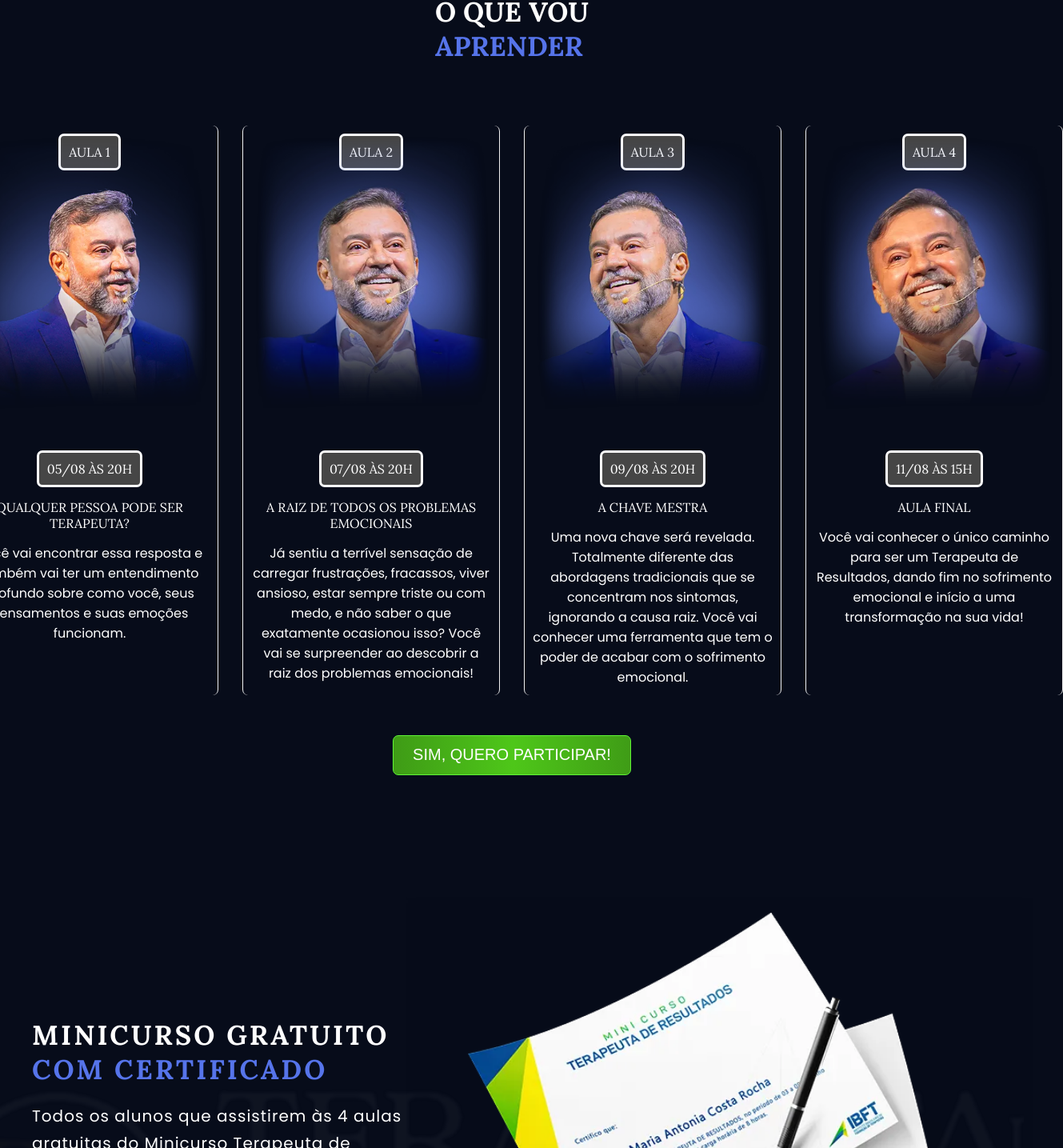
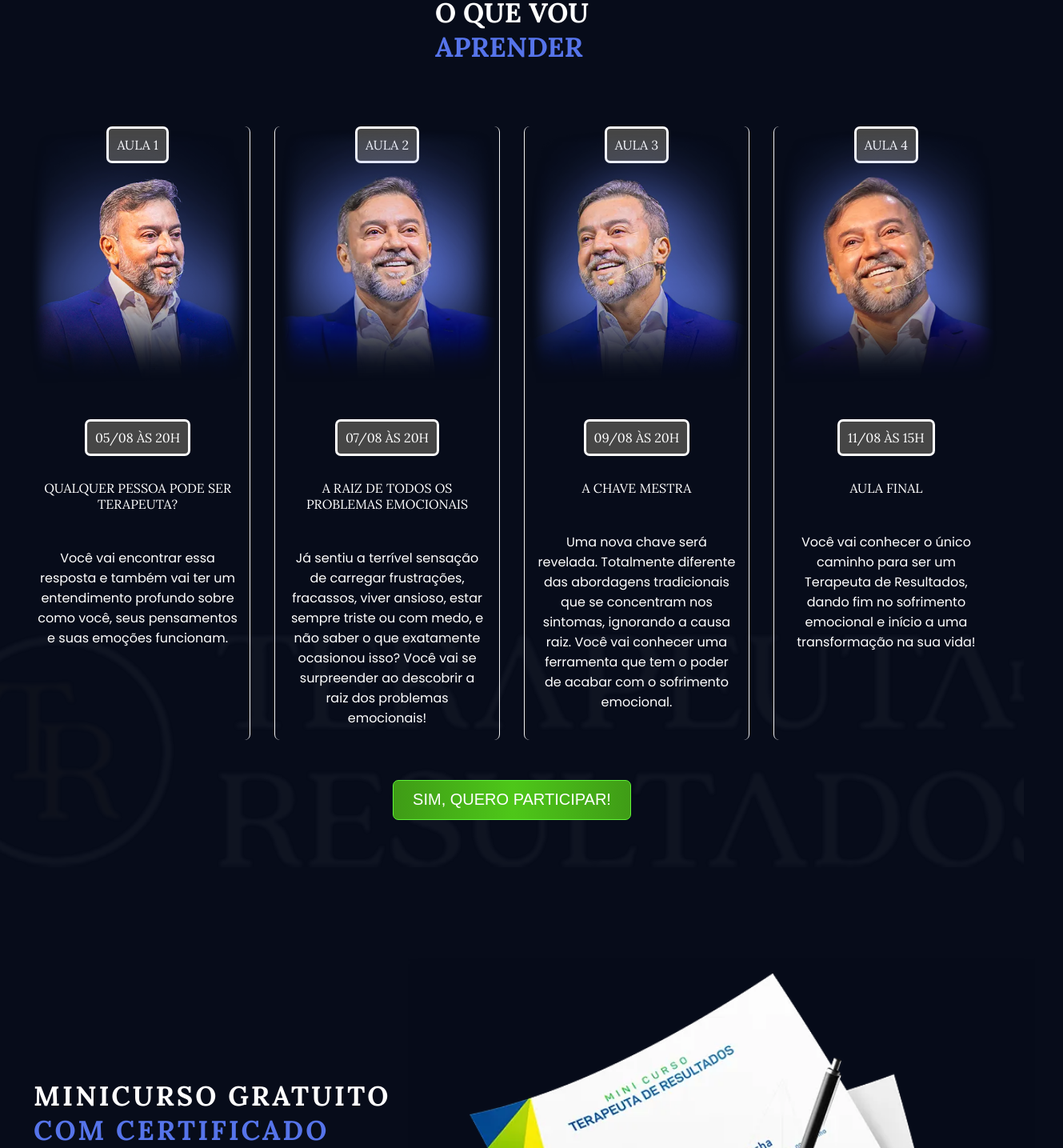
Before and after one commit to clovisdasilvaneto/IBFT-training-template, a React (Vite) app: page / in a window 1280 px wide. Shown: the part 943-2378 px from the top of the page at 80% size, 1329 px wide, since content can reach past the window. Built offline with nearby package versions, Linux system fonts and the light colour scheme; the HTML template or start-up script is replaced by a standard one.

Commit message:
feat: enhance project

```diff
--- a/src/components/Button/Button.tsx
+++ b/src/components/Button/Button.tsx
@@ -3,7 +3,7 @@ import { ButtonWrapper } from "./styled";
 import { TButtonVariant } from "./types";
 
 export interface ButtonProps {
-  onClick: () => void;
+  onClick?: () => void;
   color?: keyof TPalette;
   fullWidth?: boolean;
   children: React.ReactNode;
--- a/src/components/LearningCard/styled.ts
+++ b/src/components/LearningCard/styled.ts
@@ -5,17 +5,17 @@ display: flex;
 justify-content: flex-start;
 flex-direction: column;
 align-items: center;
-paddind 15px;
 row-gap: 15px;
-    border-radius: 7px;
-    border-right: 1px solid #f1f1f1;
-    border-left: 1px solid #f1f1f1;
-    padding: 10px;
-    flex-basis: 100%;
+border-radius: 7px;
+border-right: 1px solid #f1f1f1;
+border-left: 1px solid #f1f1f1;
+flex-basis: 100%;
 
 
-p{
-text-align: center;}
+  p{
+    text-align: center;
+    padding: 15px;
+  }
 
 `;
 
@@ -27,7 +27,8 @@ export const CardBox = styled.div`
 `;
 
 export const CardImageWrapper = styled.img`
-  width: 300px;
+  width: 100%;
+  max-width: 300px;
   margin: -4rem 0;
 `;
 
--- a/src/containers/CourseCertificate/styled.ts
+++ b/src/containers/CourseCertificate/styled.ts
@@ -3,12 +3,12 @@ import styled from "@emotion/styled";
 export const CourseCertificateWrapper = styled.section`
   display: flex;
   align-items: end;
-  justify-content: center;
-  margin: 0 0 0 10  0px;
+  justify-content: space-around;
   background: url("/BG-LOGO.webp") no-repeat center 100%;
   padding-top: 100px;
   padding-bottom: 80px;
 
+  ${({ theme }) => theme.measures.container}
 
   img {
     transform: scale(1.12);
--- a/src/containers/Discovery/styled.ts
+++ b/src/containers/Discovery/styled.ts
@@ -8,6 +8,7 @@ export const DiscoveryWrapper = styled.section`
   padding: 20px 20px 80px 20px;
   background-image: url("/BANNER-JPG-RGB-NORMAL.jpg");
   background-size: cover;
+  border-bottom: solid 1px ${({ theme }) => theme.palette.light.main};
 `;
 
 export const DiscoveryContainer = styled.div`
--- a/src/containers/Learning/Learning.tsx
+++ b/src/containers/Learning/Learning.tsx
@@ -46,13 +46,10 @@ function Learning() {
           description="Você vai conhecer o único caminho para ser um Terapeuta de Resultados, dando fim no sofrimento emocional e início a uma transformação na sua vida!"
         />
       </BoxWrapper>
-      <>
-        <Button
-          children={"SIM, QUERO PARTICIPAR!"}
-          variant="contained"
-          color="secondary"
-        />
-      </>
+
+      <Button variant="contained" color="secondary">
+        SIM, QUERO PARTICIPAR!
+      </Button>
     </LearningWrapper>
   );
 }
--- a/src/containers/Learning/styled.ts
+++ b/src/containers/Learning/styled.ts
@@ -1,13 +1,13 @@
 import styled from "@emotion/styled";
 
 export const LearningWrapper = styled.div`
-  background-color: ${(props) => props.theme.palette.dark.main};
+  background: url("/BG-LOGO.webp") no-repeat center 100%, ${(props) => props.theme.palette.dark.main};
   height: auto;
   display: flex;
   flex-direction: column;
   align-items: center;
   row-gap: 50px;
-  padding: 80px 20px;
+  padding: 80px 20px 100px;
 
   h2 {
     font-size: 34px;
@@ -19,8 +19,17 @@ export const LearningWrapper = styled.div`
 `;
 
 export const BoxWrapper = styled.div`
-  heigth: auto;
   display: flex;
   justify-content: space-evenly;
   column-gap: 30px;
+
+  ${({ theme }) => theme.measures.container}
+
+  > div:first-child {
+    border-left: none;
+  }
+
+  > div:last-child {
+    border-right: none;
+  }
 `;
```
